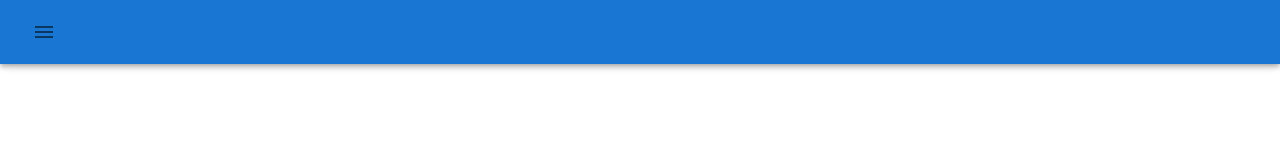
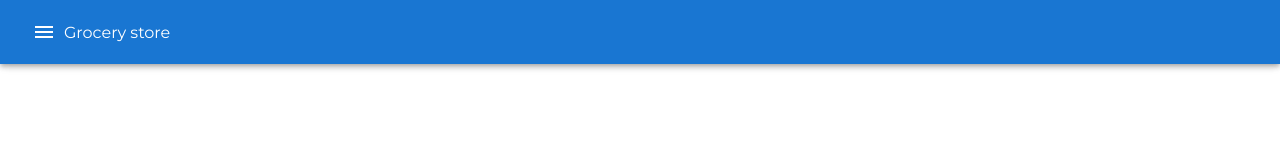
Before and after one commit to enkhjinss/grocery-store-reactjs-admin, a React (Create React App) app: page /choice in a window 1280 px wide. Shown: the top 160 px of the page. Built offline with nearby package versions, Linux system fonts and the light colour scheme.

Commit message:
added userContext

```diff
--- a/src/components/userContext.js
+++ b/src/components/userContext.js
@@ -3,9 +3,10 @@ import React, { createContext, useState } from "react";
 export const UserContext = createContext();
 
 export const UserProvider = ({ children }) => {
+    const [a, setA] = useState();
     const [user, setUser] = useState(null);
     return (
-        <UserContext.Provider value={{ user, setUser }}>
+        <UserContext.Provider value={{ user, setUser }} a={{ a, setA }}>
             {children}
         </UserContext.Provider>
     );
--- a/src/pages/CategoryOrProduct.js
+++ b/src/pages/CategoryOrProduct.js
@@ -1,17 +1,28 @@
 import { Link } from "react-router-dom";
-import { AppBar, Toolbar, IconButton } from "@mui/material";
+import { AppBar, Toolbar, IconButton, Typography } from "@mui/material";
 import MenuIcon from "@mui/icons-material/Menu";
-
 import { Button } from "../components/Button";
 
+import { UserContext } from "../components/userContext";
+import { useContext, useState } from "react";
+
 export const CategoryOrProduct = () => {
+    const { a, setA } = useContext(UserContext);
+
+    const handleOpen = () => {
+        console.log("done");
+    };
+
     return (
         <>
             <AppBar>
                 <Toolbar>
-                    <IconButton>
+                    <IconButton color="inherit" onClick={handleOpen}>
                         <MenuIcon />
                     </IconButton>
+                    <Typography variant="h7" component="div">
+                        Grocery store
+                    </Typography>
                 </Toolbar>
             </AppBar>
             <div
```
